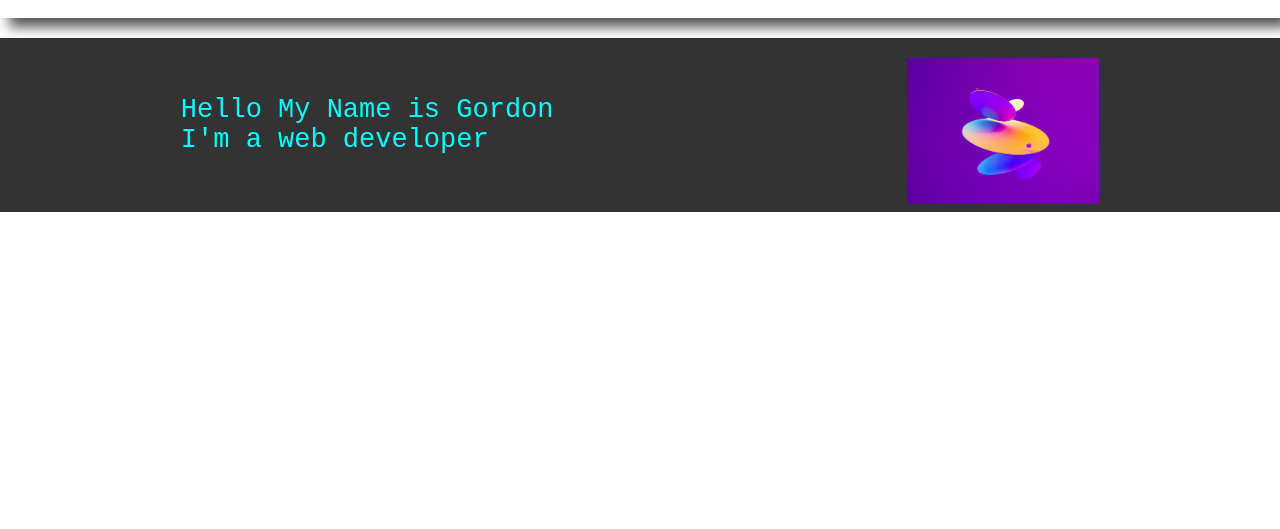
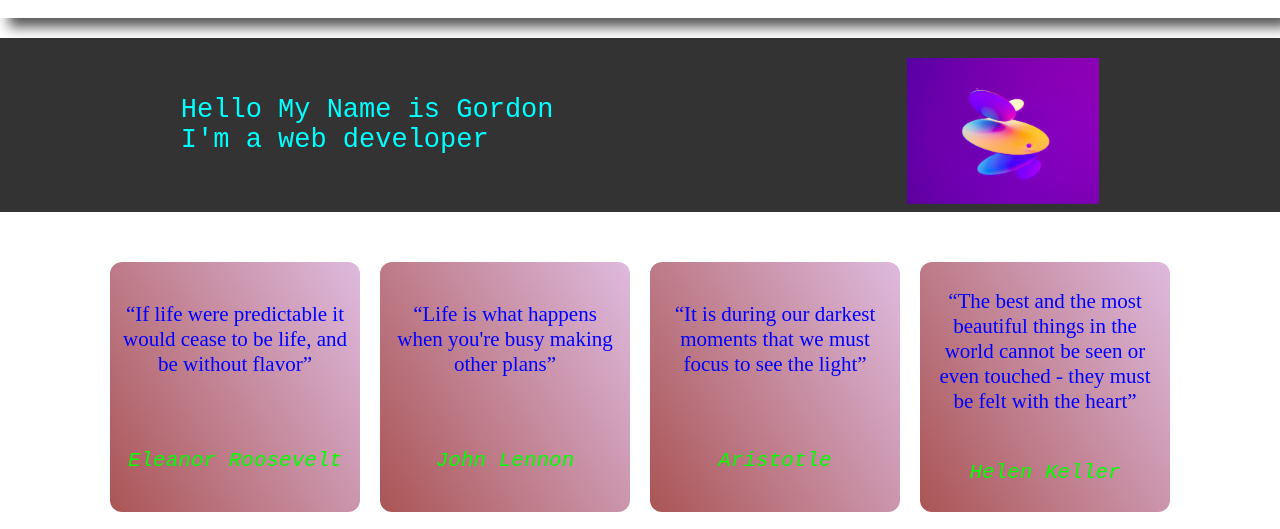
Before and after one commit to gekkowrld/gekkowrld.github.io, a plain HTML site: page index.html in a window 1280 px wide. Shown: the part 94-623 px from the top of the page. Drawn offline with Linux system fonts and the light colour scheme.

Commit message:
Add a "quote" section

```diff
--- a/assets/css/style.css
+++ b/assets/css/style.css
@@ -52,7 +52,40 @@ header img{
         transform: translateY(10px);
     }
 }
+.quotes{
+    display: flex;
+    flex-wrap: wrap;
+    flex: 1;
+    gap: 20px;
+    justify-content: center;
+    align-items: center;
+    padding: 30px;
+}
+.quote-box{
+    width: 250px;
+    height: 250px;
+    padding: 10px;
+    display: flex;
+    gap: 12px;
+    border-radius: 12px;
+    flex-direction: column;
+    flex: 0 1 auto;
+    justify-content: space-around;
+    text-align: center;
+    background: linear-gradient(60deg, #a55, #debade);
+    overflow: scroll;
+}
 
+.quote-box cite{
+    color: #0f0;
+    font-family: 'Courier New', Courier, monospace;
+    font-size: 21px;
+}
+.quote-box q{
+    color: #00f;
+    font-family: 'Times New Roman', Times, serif;
+    font-size: 21px;
+}
 footer{
     margin-top: auto;
     display: grid;
--- a/index.html
+++ b/index.html
@@ -24,6 +24,32 @@
         <img src="./img/milad-fakurian-0_8gAoFrzbw-unsplash.jpg" alt="abstract image displaying different colors">
       </div>
     </section>
+    <section class="quotes">
+      <div class="quote-box">
+        <q>If life were predictable it would cease to be life, and be without flavor</q>
+        <cite>Eleanor Roosevelt</cite>
+      </div>
+      <div class="quote-box">
+        <q>Life is what happens when you're busy making other plans</q>
+        <cite>John Lennon</cite>
+      </div>
+      <div class="quote-box">
+        <q>It is during our darkest moments that we must focus to see the light</q>
+        <cite>Aristotle</cite>
+      </div>
+      <div class="quote-box">
+        <q>The best and the most beautiful things in the world cannot be seen or even touched &hyphen; they must be felt with the heart</q>
+        <cite>Helen Keller</cite>
+      </div>
+      <div class="quote-box">
+        <q>Whoever is happy will make others happy too</q>
+        <cite>Anne Frank</cite>
+      </div>
+      <div class="quote-box">
+        <q>Quality means doing right when no one is looking</q>
+        <cite>Henry Ford</cite>
+      </div>
+    </section>
     <!-- The icon menu Should not be edited -->
     <!-- <aside>
       <div id="menu-nav-icon">
```
